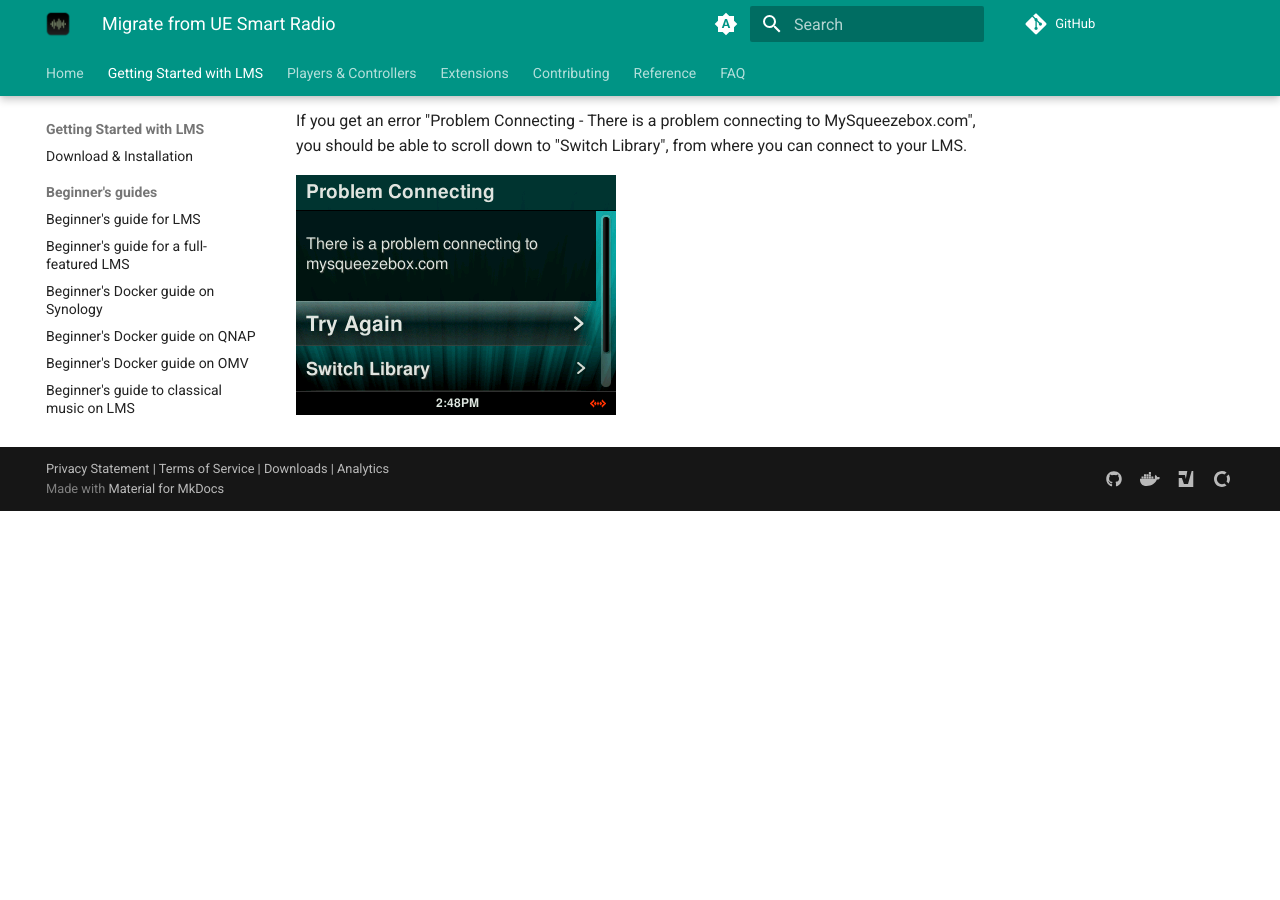
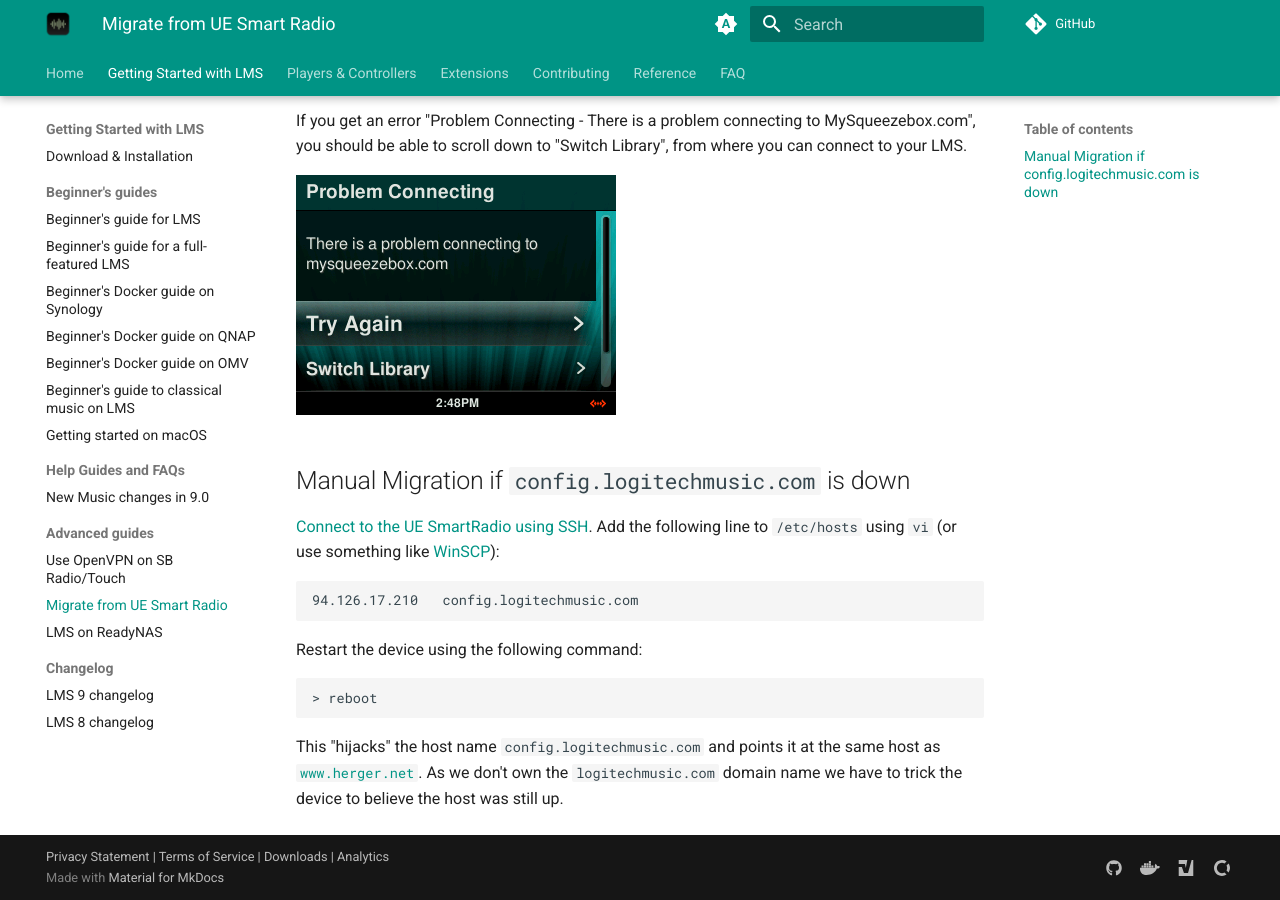
Before and after one commit to LMS-Community/lms-community.github.io, an MkDocs documentation site: the page built from docs/getting-started/migrate-from-uesr.md, in a window 1280 px wide and 900 px high, scrolled down 1100 px. Built offline with MkDocs 1.6.1 and Material for MkDocs 9.7.7, drawn with Linux system fonts in a browser that asks for light colours; a script that is not in the unit is left out; plug-ins that fetch from the network failed and are left out; comment, search, counter and statistics services are not loaded; before the commit the page ends 1611 px from its top, so only the background shows below that.

````diff
--- a/docs/getting-started/migrate-from-uesr.md
+++ b/docs/getting-started/migrate-from-uesr.md
@@ -32,3 +32,19 @@ When asked to create an account on MySqueezebox.com, skip that step and continue
 If you get an error "Problem Connecting - There is a problem connecting to MySqueezebox.com", you should be able to scroll down to "Switch Library", from where you can connect to your LMS.
 
 ![](assets/uesr-migration/problem-connecting-mysb.png)
+
+## Manual Migration if `config.logitechmusic.com` is down
+
+[Connect to the UE SmartRadio using SSH](../reference/enable-ssh.md). Add the following line to `/etc/hosts` using `vi` (or use something like [WinSCP](../reference/winscp.md)):
+
+```
+94.126.17.210   config.logitechmusic.com
+```
+
+Restart the device using the following command:
+
+```bash
+> reboot
+```
+
+This "hijacks" the host name `config.logitechmusic.com` and points it at the same host as [`www.herger.net`](https://www.herger.net). As we don't own the `logitechmusic.com` domain name we have to trick the device to believe the host was still up.
````
Also changed, not shown: docs/reference/music-service-plugin.md (+3 -1 lines).
